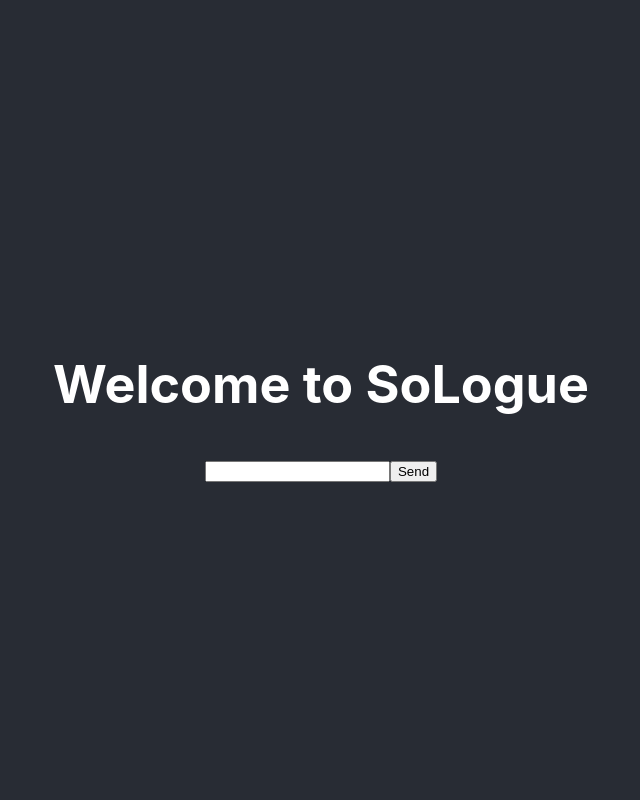
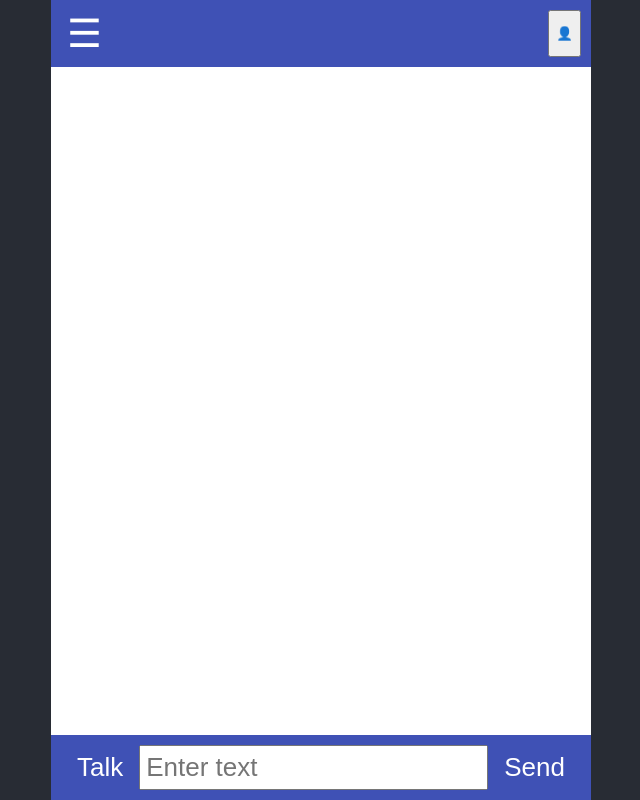
Before and after one commit to M0M0-D3V/sologue-app, a React (Create React App) app in the folder client/: page / in a window 1280 px wide. Shown: the whole page, without its empty margins (319-959 px from the left). Built offline with nearby package versions, Linux system fonts and the light colour scheme.

Commit message:
style chat interface

```diff
--- a/client/src/App.js
+++ b/client/src/App.js
@@ -6,7 +6,6 @@
   return (
     <div className="App">
       <header className="App-header">
-        <h1>Welcome to SoLogue</h1>
         <ChatInterface />
       </header>
     </div>
--- /dev/null
+++ b/client/src/components/ChatInterface.css
@@ -0,0 +1,57 @@
+.chat-interface {
+  display: flex;
+  flex-direction: column;
+  height: 100vh;
+  background-color: #f9f9f9;
+}
+
+.chat-header {
+  display: flex;
+  justify-content: space-between;
+  padding: 10px;
+  background-color: #3f51b5;
+  color: white;
+}
+
+.menu-button,
+.profile-button {
+  background: none;
+  border: none;
+  color: white;
+  font-size: 1.5em;
+}
+
+.text-response {
+  flex: 1;
+  padding: 20px;
+  overflow-y: auto;
+  background-color: #ffffff;
+}
+
+.message {
+  margin-bottom: 10px;
+  padding: 10px;
+  background-color: #e0e0e0;
+  border-radius: 5px;
+}
+
+.chat-footer {
+  display: flex;
+  padding: 10px;
+  background-color: #3f51b5;
+}
+
+.talk-button,
+.enter-text-button {
+  background: none;
+  border: none;
+  color: white;
+  font-size: 1em;
+  margin: 0 10px;
+}
+
+.text-field {
+  flex: 1;
+  padding: 5px;
+  font-size: 1em;
+}
--- a/client/src/components/ChatInterface.jsx
+++ b/client/src/components/ChatInterface.jsx
@@ -1,5 +1,6 @@
 //  src/components/ChatInterface.jsx
 import React, { useState } from "react";
+import "./ChatInterface.css";
 
 const ChatInterface = () => {
   const [messages, setMessages] = useState([]);
@@ -7,23 +8,38 @@
 
   const handleSendMessage = () => {
     // Add new message to the message array
+    if (input.trim()) {
       setMessages([...messages, input]);
       setInput("");
+    }
   };
 
   return (
-    <div>
-      <div className="messages">
+    <div className="chat-interface">
+      <header className="chat-header">
+        <button className="menu-button">☰</button>
+        <button classSName="profile-button">👤</button>
+      </header>
+      <main className="text-response">
         {messages.map((message, index) => (
-          <div key={index}>{message}</div>
+          <div key={index} className="message">
+            {message}
+          </div>
         ))}
-      </div>
+      </main>
+      <footer className="chat-footer">
+        <button className="talk-button">Talk</button>
         <input
           type="text"
+          className="text-field"
+          placeholder="Enter text"
           value={input}
           onChange={(e) => setInput(e.target.value)}
         />
-      <button onClick={handleSendMessage}>Send</button>
+        <button className="enter-text-button" onClick={handleSendMessage}>
+          Send
+        </button>
+      </footer>
     </div>
   );
 };
```
Lines whose indentation alone changed are shown as unchanged.
